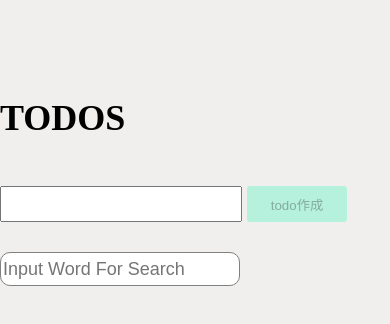
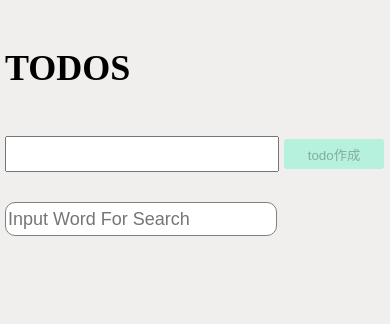
Before and after one commit to HIDETO-NDTB/react-Hooks-todolist, a React (Create React App) app: page / in a window 390 px wide. Shown: the top 324 px of the page. Built offline with nearby package versions, Linux system fonts and the light colour scheme.

Commit message:
responsive design

```diff
--- a/src/components/Todo.js
+++ b/src/components/Todo.js
@@ -41,7 +41,7 @@ const Todo = ({todo}) => {
 
   return (
     <>
-      <div className={todo.isDone ? 'todo-isDone': ''}>
+      <div className={todo.isDone ? 'todoList todo-isDone': 'todoList'}>
         {todo.isDone ? (
           <i className="far fa-check-square" aria-hidden="true" onClick={() => handleToggleIsDone(todo.id, todo.isDone)} />
         ) : (
--- a/src/css/app.css
+++ b/src/css/app.css
@@ -108,3 +108,48 @@ body {
   border-radius: 10px;
   border: solid 1px gray;
 }
+
+@media screen and (max-width: 420px) {
+  body {
+    max-width: 380px;
+    margin: 50px auto;
+  }
+
+  .add-todo-form {
+    width: 100%;
+  }
+
+  .add-todo-input {
+    width: 70%;
+  }
+
+  .input-searchText {
+    width: 70%;
+  }
+
+  .todo-list {
+    width: 100%;
+    height: 100%;
+  }
+
+  .todoList {
+    width: 100%;
+  }
+
+  .update-todo-button {
+    position: unset;
+    margin-left: 40px;
+  }
+
+  .cancel-update-button {
+    position: unset;
+  }
+
+  .todo-input {
+    width: 70%;
+  }
+
+  .btn {
+    height: 30px;
+  }
+}
```
